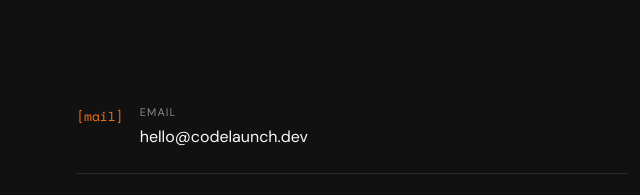
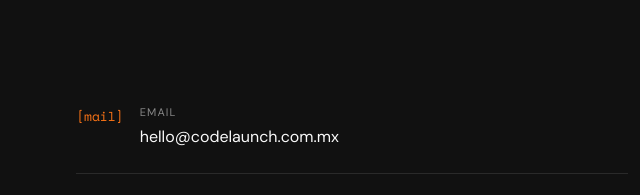
Before and after one commit to OfficialAaronVelez/CodeLaunchSite, a website: page index.html in a window 1280 px wide. Shown: the part 4666-4861 px from the top of the page, 604-1244 px from the left. Drawn offline with nearby package versions, Linux system fonts and the light colour scheme.

Commit message:
update: email en seccion: contact

```diff
--- a/index.html
+++ b/index.html
@@ -995,7 +995,7 @@
           <div class="ci-icon">[mail]</div>
           <div>
             <div class="ci-label" data-i18n="contact.infoEmail">Email</div>
-            <div class="ci-value">hello@codelaunch.dev</div>
+            <div class="ci-value">hello@codelaunch.com.mx</div>
           </div>
         </div>
         <div class="contact-info-item">
```
